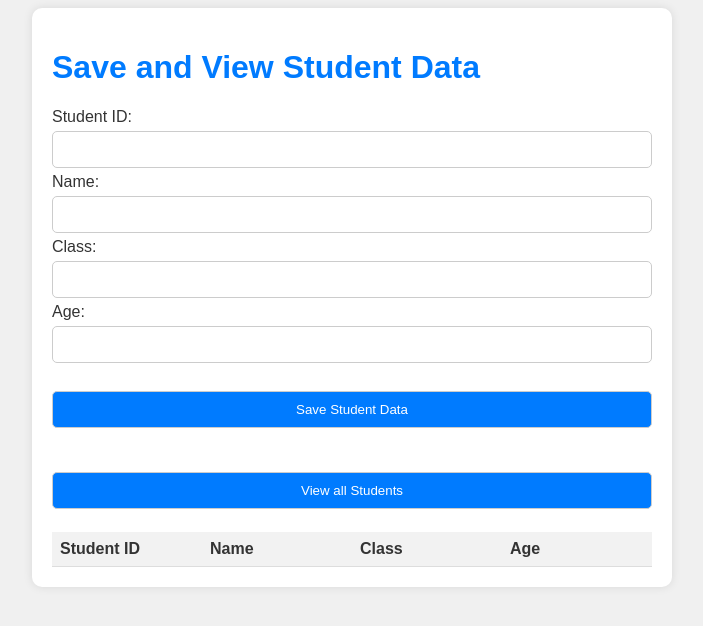
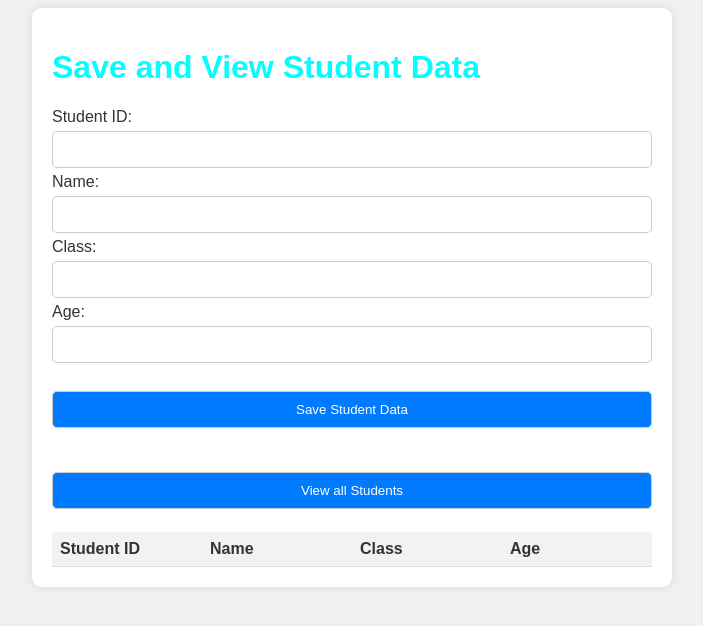
Before and after one commit to mdabdulbari4646/Serverless-Web-Application, a plain HTML site: page index.html in a window 1280 px wide. Shown: the whole page, without its empty margins (288-991 px from the left). Drawn offline with nearby package versions, Linux system fonts and the light colour scheme.

Commit message:
Update index.html

```diff
--- a/index.html
+++ b/index.html
@@ -12,7 +12,7 @@
         }
 
         h1 {
-            color: #007bff; /* Blue heading text */
+            color: #00ffff; /* Blue heading text */
         }
 
         .container {
```
